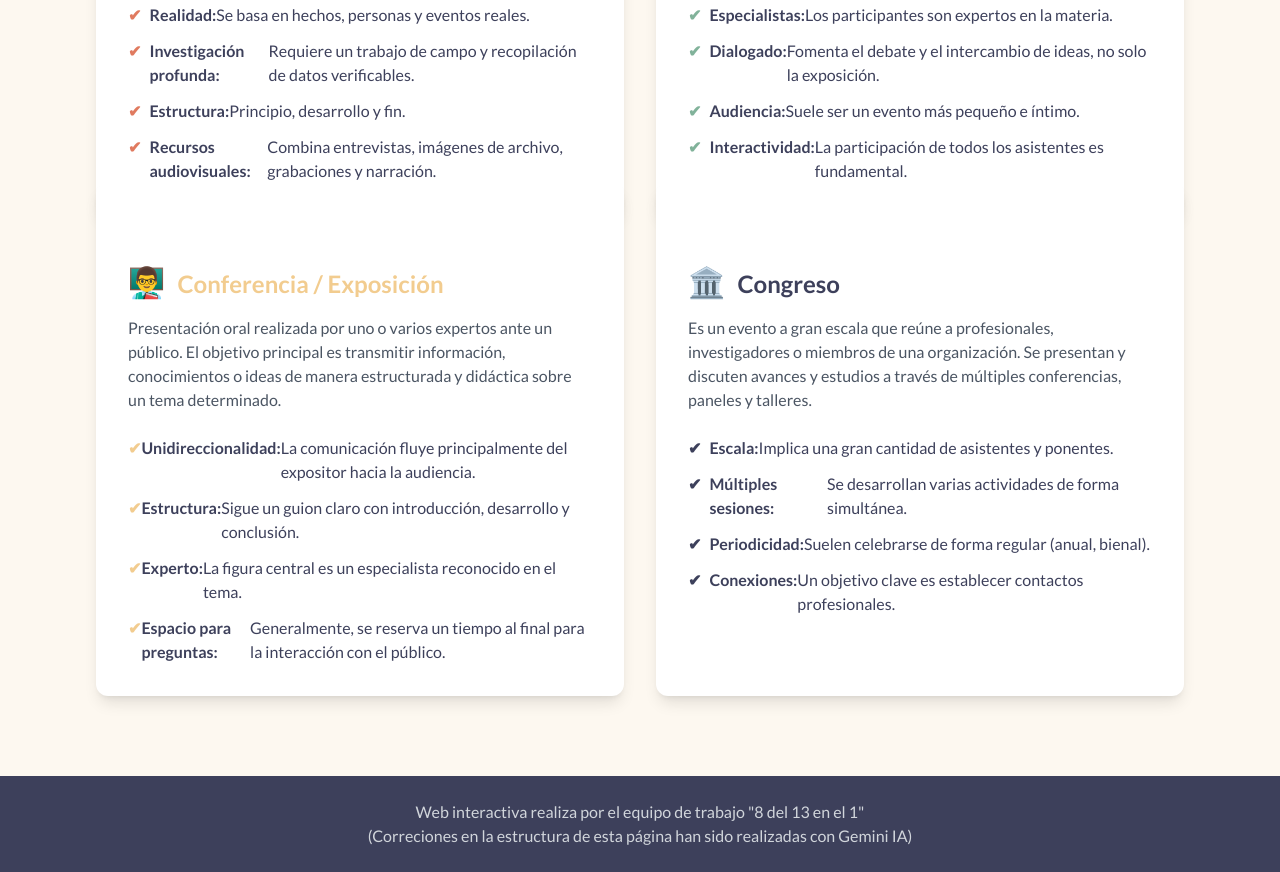
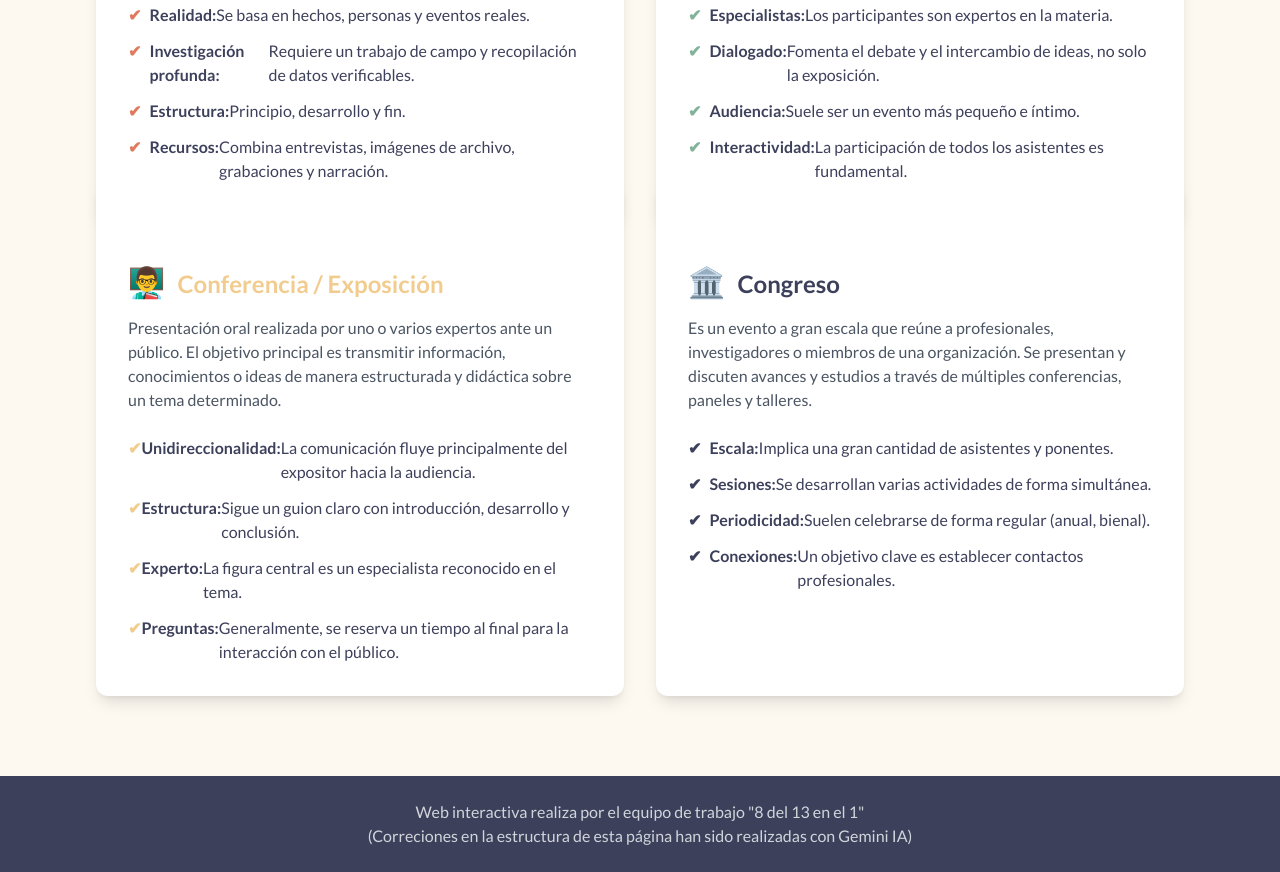
Before and after one commit to ChrxsEst/comunicaci-n, a plain HTML site: page index.html in a window 1280 px wide. Shown: the part 1208-2080 px from the top of the page. Drawn offline with nearby package versions, Linux system fonts and the light colour scheme.

Commit message:
Update index.html

```diff
--- a/index.html
+++ b/index.html
@@ -90,10 +90,10 @@
                     Es una representación audiovisual de la realidad. Su objetivo es informar, educar o concienciar sobre un tema específico a través de una investigación y una narrativa estructurada, aunque no sea de ficción.
                 </p>
                 <ul class="space-y-3">
-                    <li class="flex items-start"><span class="font-bold text-[#E07A5F] mr-2">✔</span> <strong>Realidad:</strong> Se basa en hechos, personas y eventos reales.</li>
-                    <li class="flex items-start"><span class="font-bold text-[#E07A5F] mr-2">✔</span> <strong>Investigación profunda:</strong> Requiere un trabajo de campo y recopilación de datos verificables.</li>
-                    <li class="flex items-start"><span class="font-bold text-[#E07A5F] mr-2">✔</span> <strong>Estructura:</strong> Principio, desarrollo y fin.</li>
-                    <li class="flex items-start"><span class="font-bold text-[#E07A5F] mr-2">✔</span> <strong>Recursos audiovisuales:</strong> Combina entrevistas, imágenes de archivo, grabaciones y narración.</li>
+                    <li class="flex items-start"><span class="font-bold text-[#E07A5F] mr-2">✔</span> <strong>Realidad: </strong>Se basa en hechos, personas y eventos reales.</li>
+                    <li class="flex items-start"><span class="font-bold text-[#E07A5F] mr-2">✔</span> <strong>Investigación profunda: </strong>Requiere un trabajo de campo y recopilación de datos verificables.</li>
+                    <li class="flex items-start"><span class="font-bold text-[#E07A5F] mr-2">✔</span> <strong>Estructura: </strong>Principio, desarrollo y fin.</li>
+                    <li class="flex items-start"><span class="font-bold text-[#E07A5F] mr-2">✔</span> <strong>Recursos: </strong>Combina entrevistas, imágenes de archivo, grabaciones y narración.</li>
                 </ul>
             </section>
 
@@ -105,10 +105,10 @@
                     Es una reunión, generalmente de carácter académico o profesional, donde un grupo reducido de especialistas debate sobre un tema muy concreto. El énfasis está en el diálogo y la interacción entre los participantes.
                 </p>
                 <ul class="space-y-3">
-                    <li class="flex items-start"><span class="font-bold text-[#81B29A] mr-2">✔</span> <strong>Especialistas:</strong> Los participantes son expertos en la materia.</li>
-                    <li class="flex items-start"><span class="font-bold text-[#81B29A] mr-2">✔</span> <strong>Dialogado:</strong> Fomenta el debate y el intercambio de ideas, no solo la exposición.</li>
-                    <li class="flex items-start"><span class="font-bold text-[#81B29A] mr-2">✔</span> <strong>Audiencia:</strong> Suele ser un evento más pequeño e íntimo.</li>
-                    <li class="flex items-start"><span class="font-bold text-[#81B29A] mr-2">✔</span> <strong>Interactividad:</strong> La participación de todos los asistentes es fundamental.</li>
+                    <li class="flex items-start"><span class="font-bold text-[#81B29A] mr-2">✔</span> <strong>Especialistas: </strong>Los participantes son expertos en la materia.</li>
+                    <li class="flex items-start"><span class="font-bold text-[#81B29A] mr-2">✔</span> <strong>Dialogado: </strong>Fomenta el debate y el intercambio de ideas, no solo la exposición.</li>
+                    <li class="flex items-start"><span class="font-bold text-[#81B29A] mr-2">✔</span> <strong>Audiencia: </strong>Suele ser un evento más pequeño e íntimo.</li>
+                    <li class="flex items-start"><span class="font-bold text-[#81B29A] mr-2">✔</span> <strong>Interactividad: </strong>La participación de todos los asistentes es fundamental.</li>
                 </ul>
             </section>
 
@@ -120,10 +120,10 @@
                     Presentación oral realizada por uno o varios expertos ante un público. El objetivo principal es transmitir información, conocimientos o ideas de manera estructurada y didáctica sobre un tema determinado.
                 </p>
                 <ul class="space-y-3">
-                    <li class="flex items-start"><span class="font-bold" style="color: #F2CC8F;" mr-2>✔</span> <strong>Unidireccionalidad:</strong> La comunicación fluye principalmente del expositor hacia la audiencia.</li>
-                    <li class="flex items-start"><span class="font-bold" style="color: #F2CC8F;" mr-2>✔</span> <strong>Estructura:</strong> Sigue un guion claro con introducción, desarrollo y conclusión.</li>
-                    <li class="flex items-start"><span class="font-bold" style="color: #F2CC8F;" mr-2>✔</span> <strong>Experto:</strong> La figura central es un especialista reconocido en el tema.</li>
-                    <li class="flex items-start"><span class="font-bold" style="color: #F2CC8F;" mr-2>✔</span> <strong>Espacio para preguntas:</strong> Generalmente, se reserva un tiempo al final para la interacción con el público.</li>
+                    <li class="flex items-start"><span class="font-bold" style="color: #F2CC8F;" mr-2>✔</span> <strong>Unidireccionalidad: </strong>La comunicación fluye principalmente del expositor hacia la audiencia.</li>
+                    <li class="flex items-start"><span class="font-bold" style="color: #F2CC8F;" mr-2>✔</span> <strong>Estructura: </strong>Sigue un guion claro con introducción, desarrollo y conclusión.</li>
+                    <li class="flex items-start"><span class="font-bold" style="color: #F2CC8F;" mr-2>✔</span> <strong>Experto: </strong>La figura central es un especialista reconocido en el tema.</li>
+                    <li class="flex items-start"><span class="font-bold" style="color: #F2CC8F;" mr-2>✔</span> <strong>Preguntas: </strong>Generalmente, se reserva un tiempo al final para la interacción con el público.</li>
                 </ul>
             </section>
 
@@ -135,10 +135,10 @@
                     Es un evento a gran escala que reúne a profesionales, investigadores o miembros de una organización. Se presentan y discuten avances y estudios a través de múltiples conferencias, paneles y talleres.
                 </p>
                 <ul class="space-y-3">
-                    <li class="flex items-start"><span class="font-bold text-[#3D405B] mr-2">✔</span> <strong>Escala:</strong> Implica una gran cantidad de asistentes y ponentes.</li>
-                    <li class="flex items-start"><span class="font-bold text-[#3D405B] mr-2">✔</span> <strong>Múltiples sesiones:</strong> Se desarrollan varias actividades de forma simultánea.</li>
-                    <li class="flex items-start"><span class="font-bold text-[#3D405B] mr-2">✔</span> <strong>Periodicidad:</strong> Suelen celebrarse de forma regular (anual, bienal).</li>
-                    <li class="flex items-start"><span class="font-bold text-[#3D405B] mr-2">✔</span> <strong>Conexiones:</strong> Un objetivo clave es establecer contactos profesionales.</li>
+                    <li class="flex items-start"><span class="font-bold text-[#3D405B] mr-2">✔</span> <strong>Escala: </strong>Implica una gran cantidad de asistentes y ponentes.</li>
+                    <li class="flex items-start"><span class="font-bold text-[#3D405B] mr-2">✔</span> <strong>Sesiones: </strong>Se desarrollan varias actividades de forma simultánea.</li>
+                    <li class="flex items-start"><span class="font-bold text-[#3D405B] mr-2">✔</span> <strong>Periodicidad: </strong>Suelen celebrarse de forma regular (anual, bienal).</li>
+                    <li class="flex items-start"><span class="font-bold text-[#3D405B] mr-2">✔</span> <strong>Conexiones: </strong>Un objetivo clave es establecer contactos profesionales.</li>
                 </ul>
             </section>
 
```
